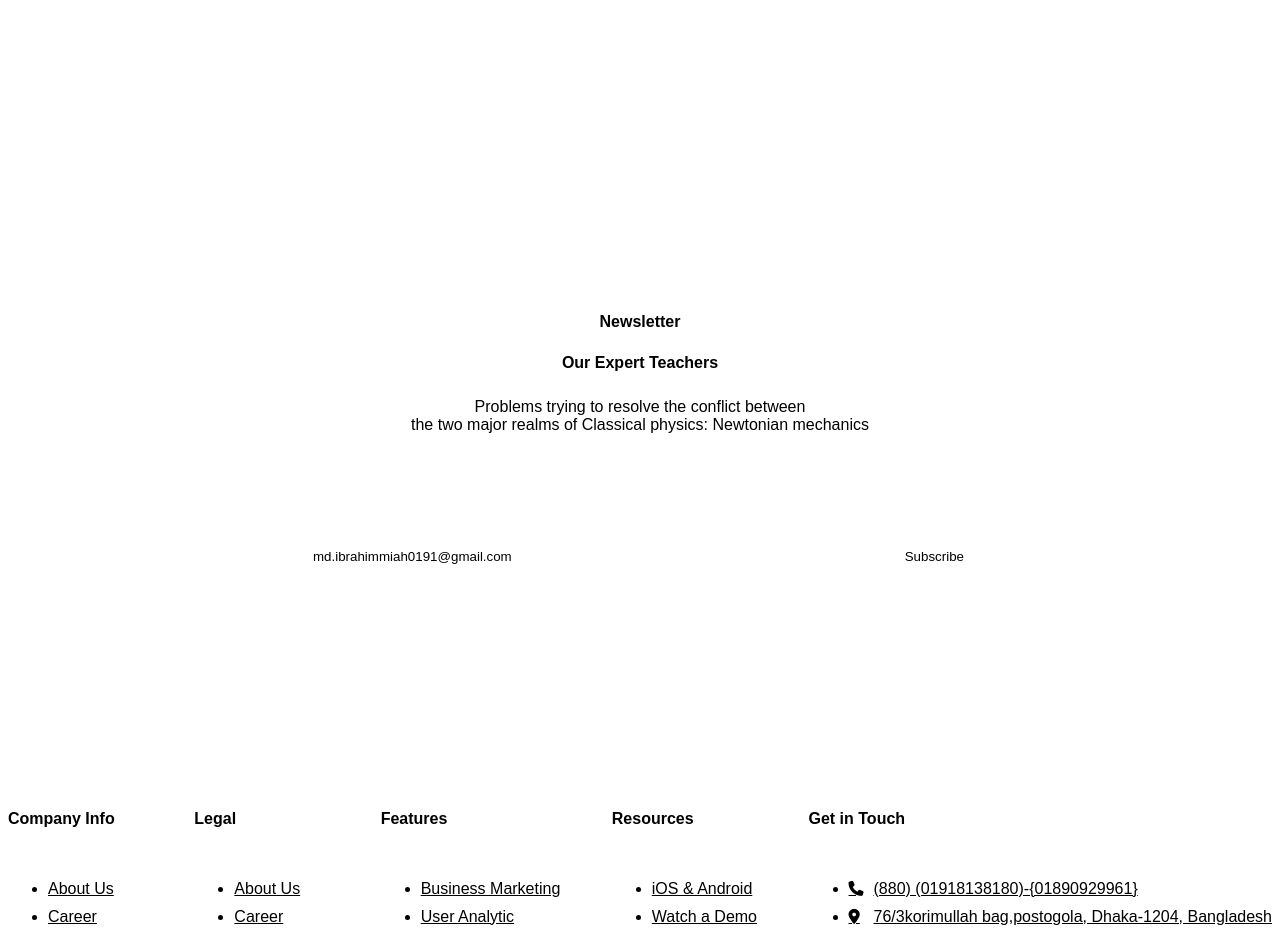
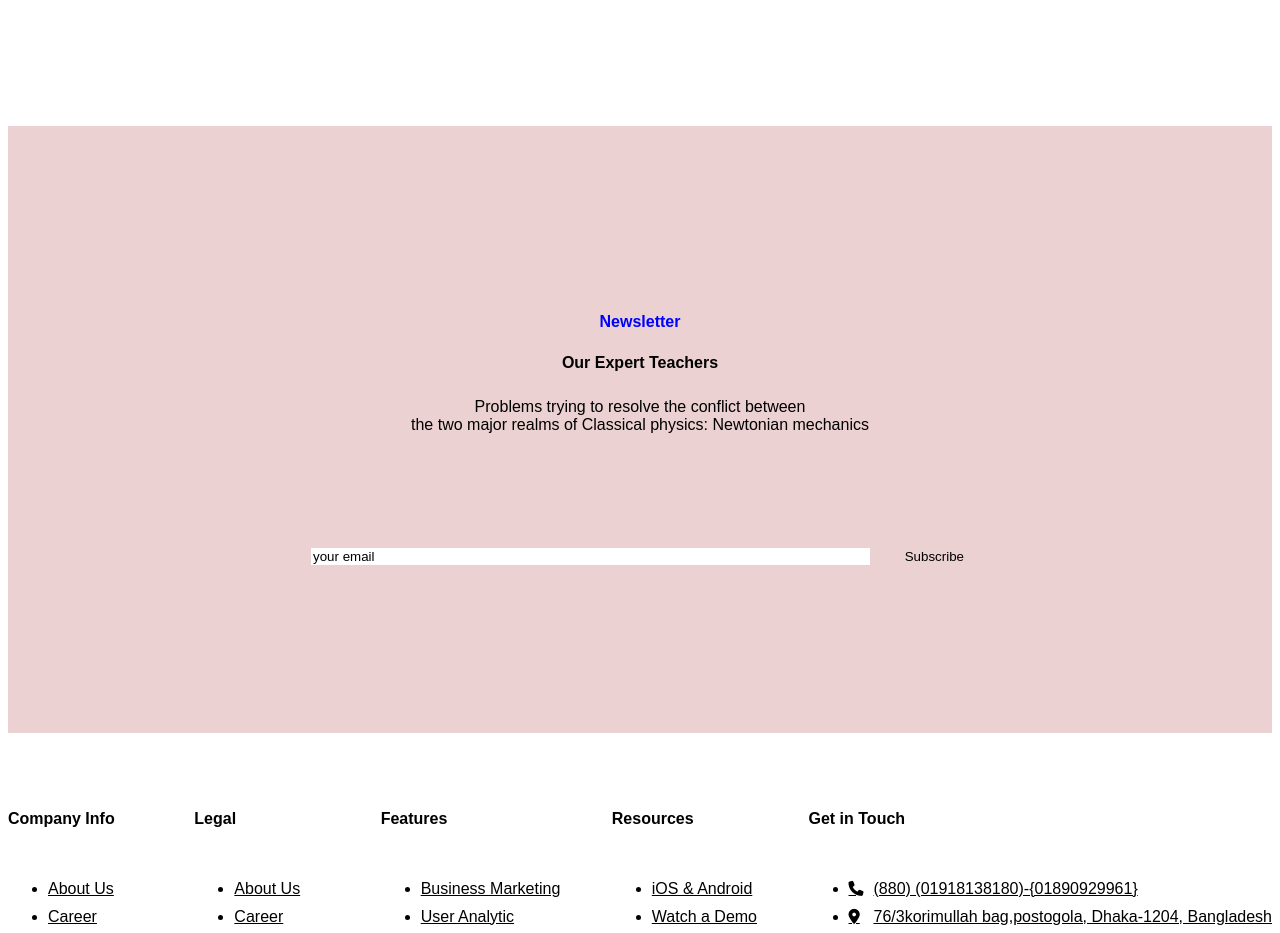
Before and after one commit to ibrahim01995/school-victory, a plain HTML site: page index.html in a window 1280 px wide. Shown: the part 5740-6673 px from the top of the page. Drawn offline with Linux system fonts and the light colour scheme.

Commit message:
add email

```diff
--- a/index.html
+++ b/index.html
@@ -404,7 +404,7 @@
           mechanics</p>
         <form action="#">
           <div class="input">
-            <input type="email" name="Email" id="" placeholder="md.ibrahimmiah0191@gmail.com">
+            <input type="email" name="Email" id="" placeholder="your email">
           </div>
           <button type="submit">Subscribe</button>
         </form>
--- a/style.css
+++ b/style.css
@@ -612,7 +612,7 @@ GqRightInner p {
 /* Subscribe CSS Starts Here */
 
 .subscribe {
-  background-color: var(--clr-pink);
+  background-color: rgb(235, 209, 209);
   padding: 150px 0;
 }
 
@@ -624,7 +624,7 @@ GqRightInner p {
 }
 
 .subContainer h6 {
-  color: var(--clr-primary);
+  color: blue;
   font-size: var(--fs-light);
   margin-bottom: 10px;
 }
```
